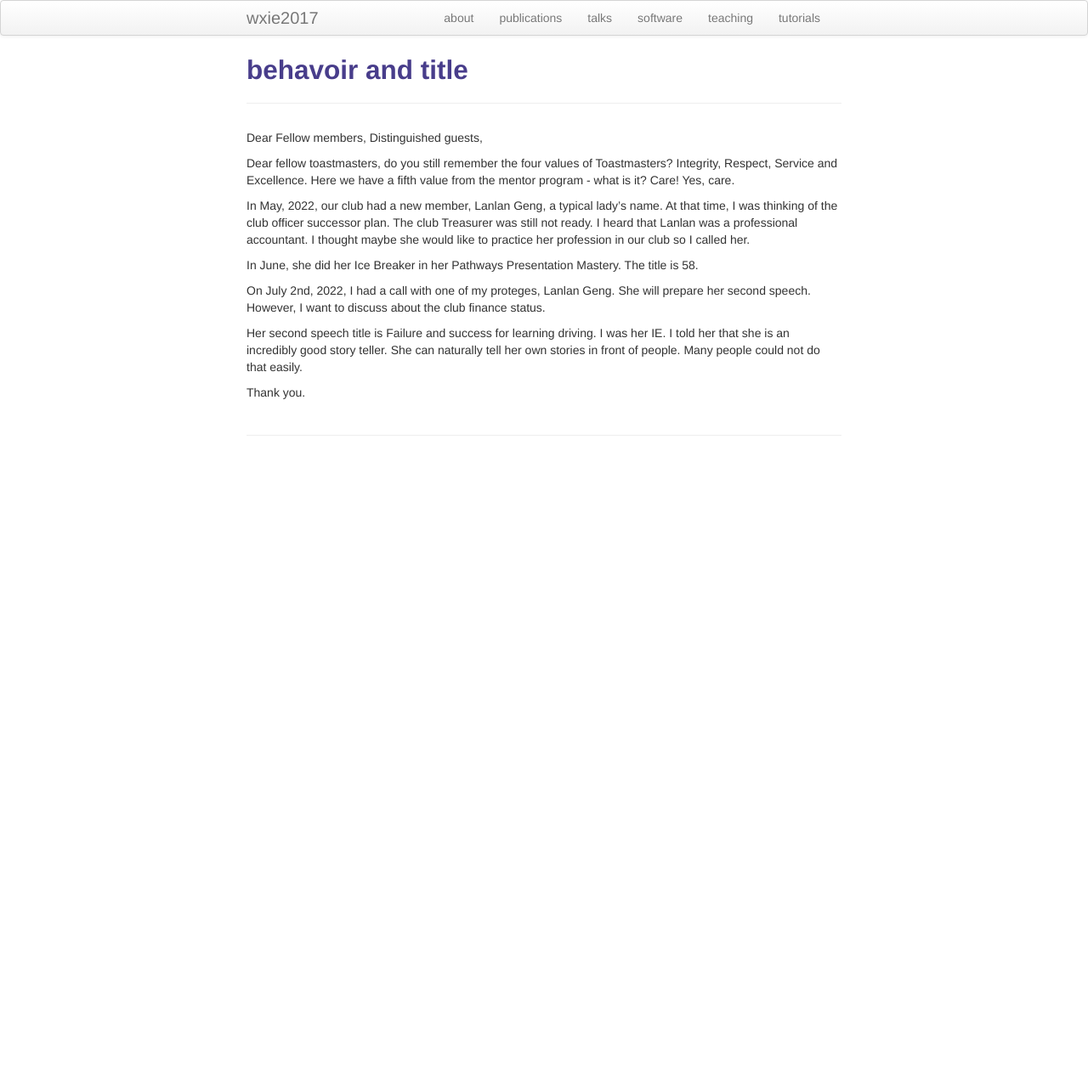
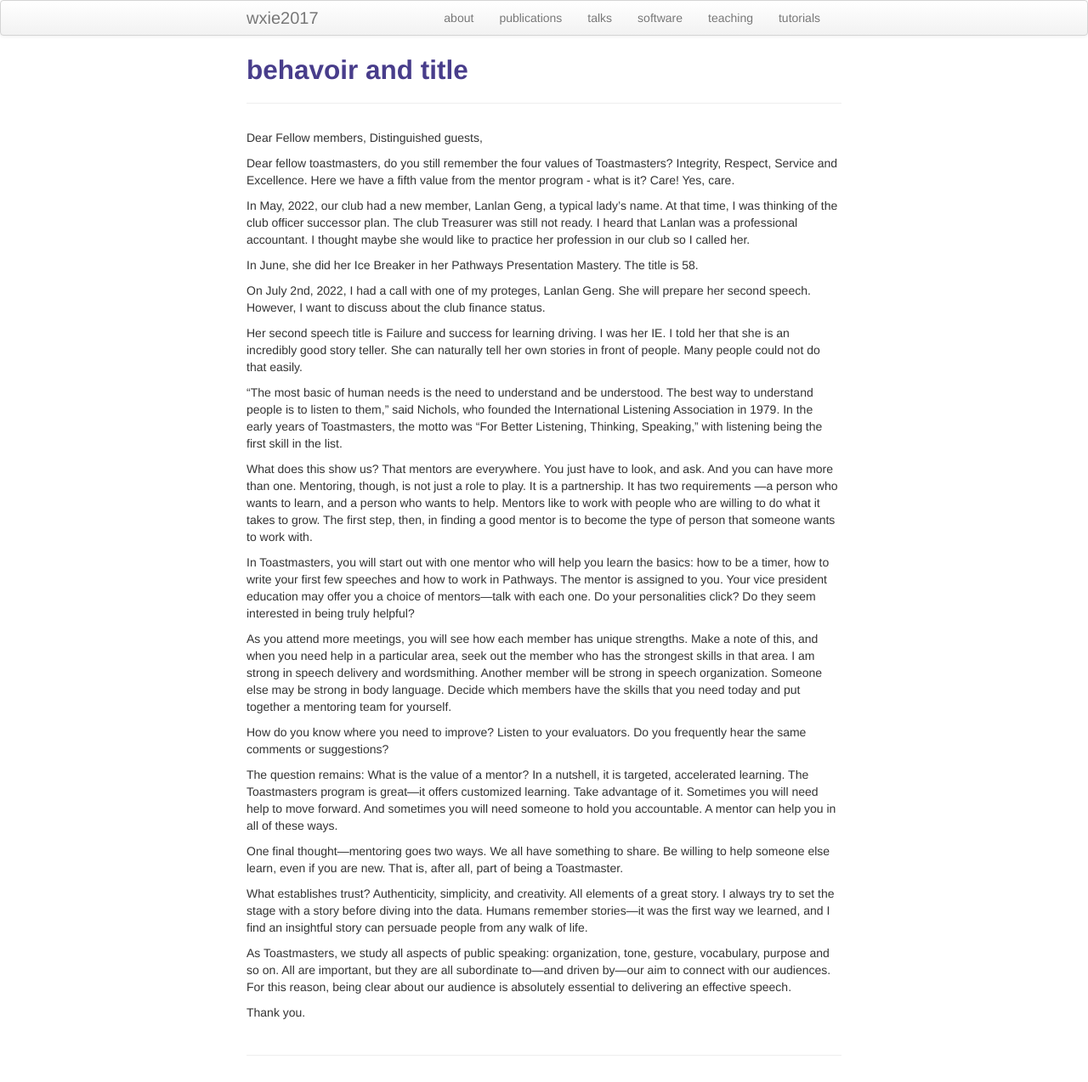
Before and after one commit to wxie2017/wxie2017.github.io, a Jekyll site: the page built from pages/speech/mentor_behavior_title.md, in a window 1280 px wide. Shown: the whole page at 85% size. Built offline with Jekyll 4.4.1, drawn with Linux system fonts in a browser that asks for light colours; before the commit the page ends 900 px from its top, so only the background shows below that.

Commit message:
add more stuff

```diff
--- a/pages/speech/mentor_behavior_title.md
+++ b/pages/speech/mentor_behavior_title.md
@@ -30,4 +30,59 @@
 can naturally tell her own stories in front of people. Many people
 could not do that easily.
 
+“The most basic of human needs is the need to understand and be
+understood. The best way to understand people is to listen to them,”
+said Nichols, who founded the International Listening Association
+in 1979. In the early years of Toastmasters, the motto was “For
+Better Listening, Thinking, Speaking,” with listening being the
+first skill in the list.
+
+What does this show us? That mentors are everywhere. You just have to
+look, and ask. And you can have more than one. Mentoring, though, is
+not just a role to play. It is a partnership. It has two requirements
+—a person who wants to learn, and a person who wants to help. Mentors
+like to work with people who are willing to do what it takes to grow.
+The first step, then, in finding a good mentor is to become the type of
+person that someone wants to work with.
+
+In Toastmasters, you will start out with one mentor who will help you
+learn the basics: how to be a timer, how to write your first few speeches
+and how to work in Pathways. The mentor is assigned to you. Your vice
+president education may offer you a choice of mentors—talk with each
+one. Do your personalities click? Do they seem interested in being truly
+helpful?
+
+As you attend more meetings, you will see how each member has unique
+strengths. Make a note of this, and when you need help in a particular
+area, seek out the member who has the strongest skills in that area. I
+am strong in speech delivery and wordsmithing. Another member will be
+strong in speech organization. Someone else may be strong in body
+language. Decide which members have the skills that you need today and
+put together a mentoring team for yourself.
+
+How do you know where you need to improve? Listen to your evaluators.
+Do you frequently hear the same comments or suggestions?
+
+The question remains: What is the value of a mentor? In a nutshell, it
+is targeted, accelerated learning. The Toastmasters program is great—it
+offers customized learning. Take advantage of it. Sometimes you will
+need help to move forward. And sometimes you will need someone to hold
+you accountable. A mentor can help you in all of these ways.
+
+One final thought—mentoring goes two ways. We all have something to
+share. Be willing to help someone else learn, even if you are new. That
+is, after all, part of being a Toastmaster.
+
+What establishes trust? Authenticity, simplicity, and creativity. All
+elements of a great story. I always try to set the stage with a story
+before diving into the data. Humans remember stories—it was the first
+way we learned, and I find an insightful story can persuade people
+from any walk of life.
+
+As Toastmasters, we study all aspects of public speaking: organization,
+tone, gesture, vocabulary, purpose and so on. All are important, but
+they are all subordinate to—and driven by—our aim to connect with our
+audiences. For this reason, being clear about our audience is absolutely
+essential to delivering an effective speech.
+
 Thank you.
```
